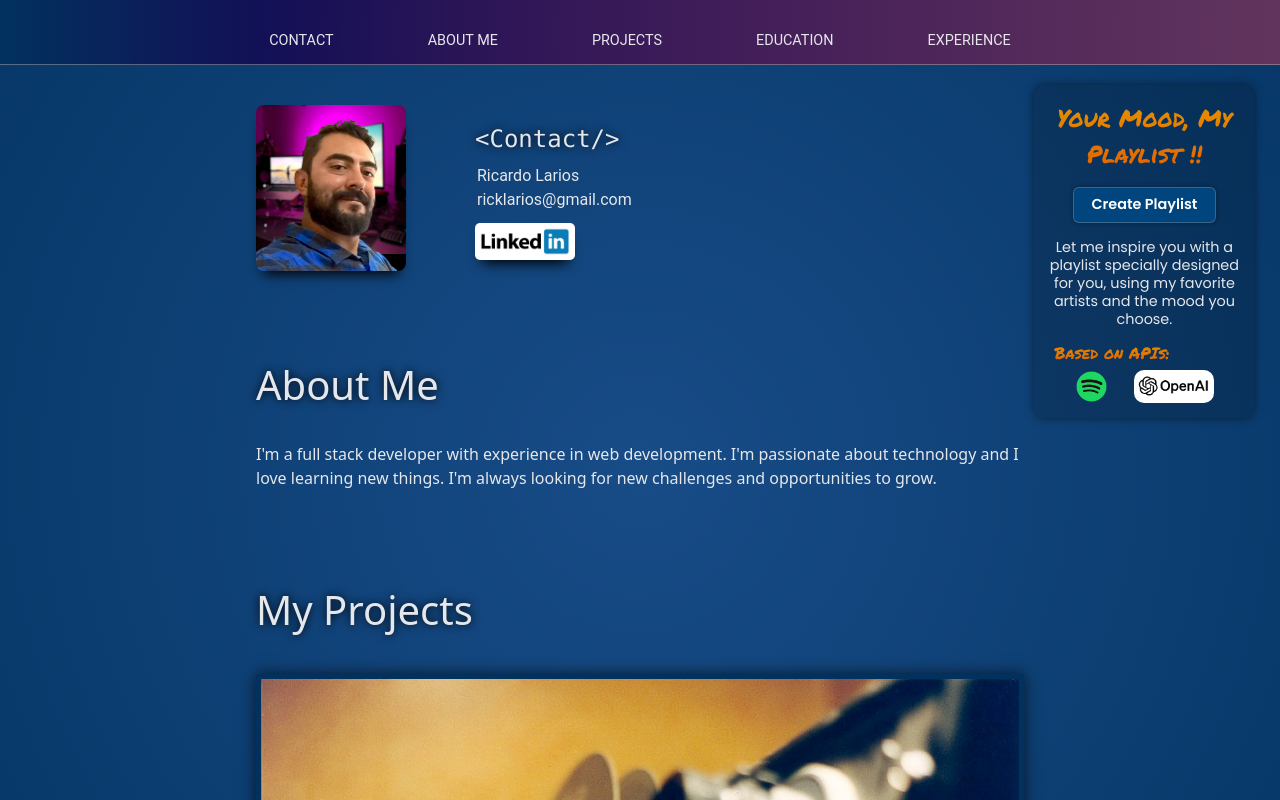
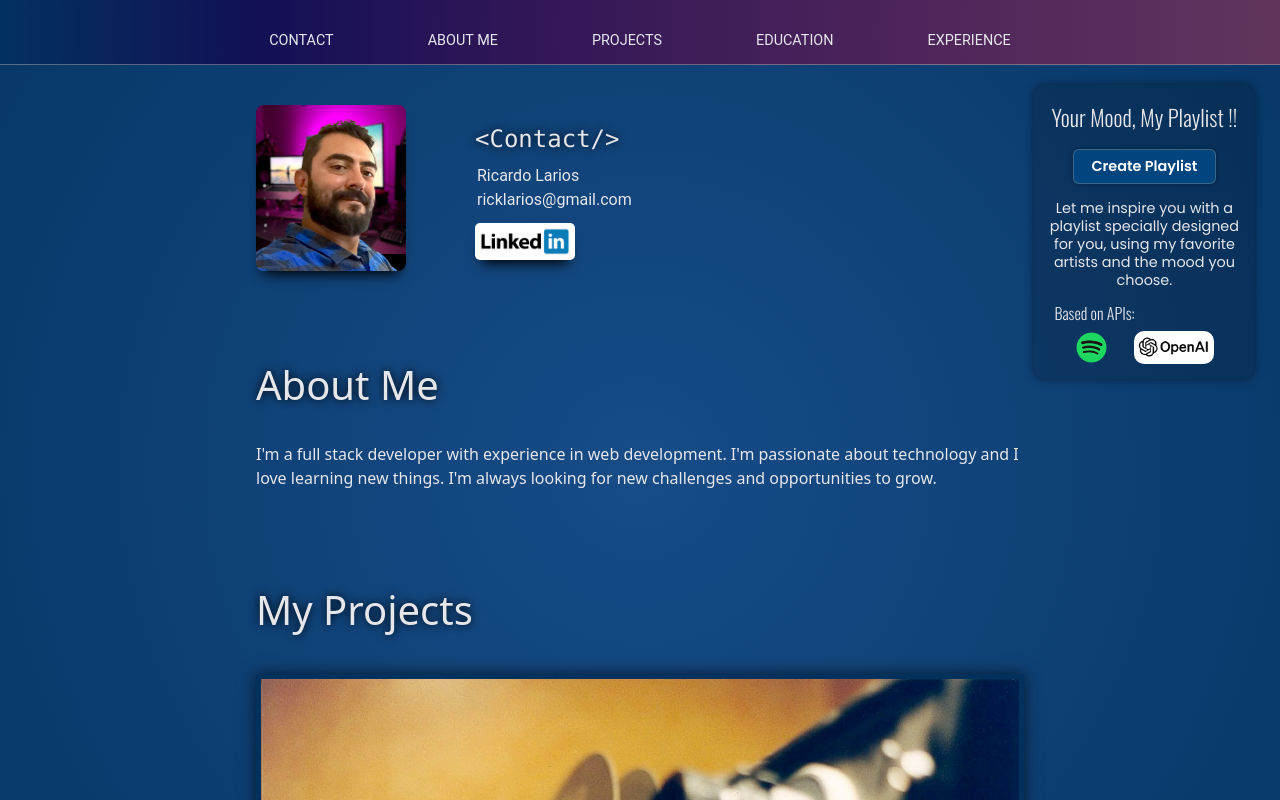
Before and after one commit to ricklarios/web-portafolio, a React (Create React App) app: page / in a window 1280 px wide. Shown: the top 800 px of the page. Built offline with nearby package versions, Linux system fonts and the light colour scheme.

Commit message:
Modify playlist style

```diff
--- a/src/components/Offcanvas.jsx
+++ b/src/components/Offcanvas.jsx
@@ -200,13 +200,13 @@ function OffcanvasComponent() {
             </Form>
             {showPlaylist && (
               <div className="d-flex flex-column align-items-center">
-                <Playlist songs={playlist}></Playlist>
                 <img
                   onClick={handlePlayOnSpotify}
                   alt=""
-                  className="spotify-btn"
+                  className="spotify-btn m-3"
                   src={listenOnSpotify}
                 ></img>
+                <Playlist songs={playlist}></Playlist>
               </div>
             )}
             {showError && (
--- a/src/components/Playlist.jsx
+++ b/src/components/Playlist.jsx
@@ -7,10 +7,10 @@ const Playlist = ({ songs }) => {
       <h2 className="fs-4 text-center">Your custom playlist:</h2>
       <div className="playlist">
         {songs.map((song, index) => (
-          <div key={index} className="d-flex flex-row gap-2">
-            <p className="index fs-6">{index + 1}</p>
-            <div className="w-100 d-flex flex-row justify-content-between align-items-center gap-1">
-              <p className="fs-6">{song.name}</p>
+          <div key={index} className="d-flex flex-row gap-3 mb-1">
+            <p className="fs-6">{index + 1}</p>
+            <div className="title-artist w-100 m-0 d-flex flex-row justify-content-between align-items-center gap-1">
+              <p className="">{song.name}</p>
               <p className="text-end">{song.artists[0].name}</p>
             </div>
           </div>
--- a/src/styles/components/offcanvas.css
+++ b/src/styles/components/offcanvas.css
@@ -16,14 +16,14 @@
     z-index: 100;
 }
 .offcanvas-component .offcanvas-title {
-    font-family: "Permanent Marker", cursive;
-    font-size: 1.5rem;
+    font-family: "Oswald", cursive;
+    font-size: 1.4rem;
     font-weight: 300;
     font-style: normal;
-    background-image: linear-gradient(to bottom, #e68e01 0%, #e58d00 10%, #e36200 100%);
+    /* background-image: linear-gradient(to bottom, #e68e01 0%, #e58d00 10%, #e36200 100%);
     background-clip: text;
     -webkit-background-clip: text;
-    -webkit-text-fill-color: transparent;
+    -webkit-text-fill-color: transparent; */
     text-shadow: none;
     margin: 0;
 }
@@ -47,7 +47,7 @@
 }
 
 .offcanvas-component h2 {
-    font-family: "Permanent Marker", cursive;
+    font-family: "Oswald", cursive;
     font-size: 1rem;
     font-weight: 300;
     font-style: normal;
@@ -76,14 +76,14 @@
     color: #e6e7eb;
 }
 .offcanvas-expand .offcanvas-title{
-    font-family: "Permanent Marker", cursive;
+    font-family: "Oswald", cursive;
     font-size: 2rem;
     font-weight: 300;
     font-style: normal;
-    background-image: linear-gradient(to bottom, #e68e01 0%, #e58d00 10%, #e36200 100%);
+    /* background-image: linear-gradient(to bottom, #e68e01 0%, #e58d00 10%, #e36200 100%);
     background-clip: text;
     -webkit-background-clip: text;
-    -webkit-text-fill-color: transparent;
+    -webkit-text-fill-color: transparent; */
     text-shadow: none;
     margin: 0;
 }
@@ -105,11 +105,11 @@
 }
 .offcanvas-expand .create-btn {
     border: 1px solid #a7a7a7;
-    background-image: linear-gradient(to bottom, #e68e01 0%, #e58d00 10%, #e36200 100%);
+    /* background-image: linear-gradient(to bottom, #e68e01 0%, #e58d00 10%, #e36200 100%); */
     box-shadow: 0 0 5px rgba(0, 0, 0, 0.299);
 }
 .offcanvas-expand .create-btn:hover {
-    background-image: linear-gradient(to bottom, #ffab23 0%, #ff991d 10%, #ff7a15 100%);
+    /* background-image: linear-gradient(to bottom, #ffab23 0%, #ff991d 10%, #ff7a15 100%); */
     border: 1px solid #e6e7eb;
 }
 .offcanvas-expand .spotify-btn  {
--- a/src/styles/components/playlist.css
+++ b/src/styles/components/playlist.css
@@ -1,19 +1,24 @@
-.playlist, h2{
-font-size: 0.8vw;
-font-family: "Permanent Marker", cursive;
-font-weight: 300;
-background-image: linear-gradient(to bottom, #e68e01 0%, #e58d00 10%, #e36200 100%);
-background-clip: text;
--webkit-background-clip: text;
--webkit-text-fill-color: transparent;
-text-shadow: none;
-}
-.playlist p {
-margin: 0;
-}
 .playlist-container {
     background-color: rgb(0, 0, 0, 0.5);
     padding: 10px;
     border-radius: 10px;
-    scale: 0.9;
 }
+.playlist-container h2 {
+font-size: 0.8vw;
+font-family: "Oswald", cursive;
+font-weight: 600;
+/* background-image: linear-gradient(to bottom, #01e63e 0%, #01cb37 10%, #01a42c 100%);
+background-clip: text;
+-webkit-background-clip: text;
+-webkit-text-fill-color: transparent; */
+
+}
+.title-artist :first-child {
+    font-family: "Roboto", sans-serif;
+    font-size: 0.9vw;
+    padding: 1px;
+}
+.title-artist :nth-child(2) {
+    font-family: "Roboto", sans-serif;
+    font-size: 0.8vw;
+}
```
